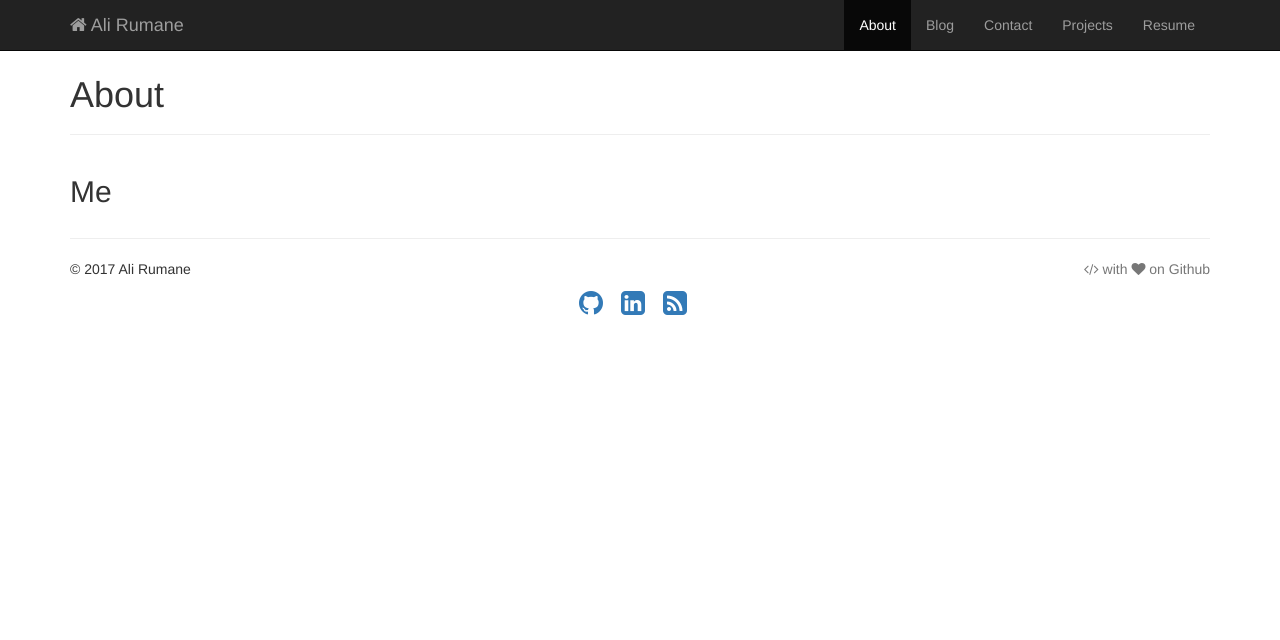
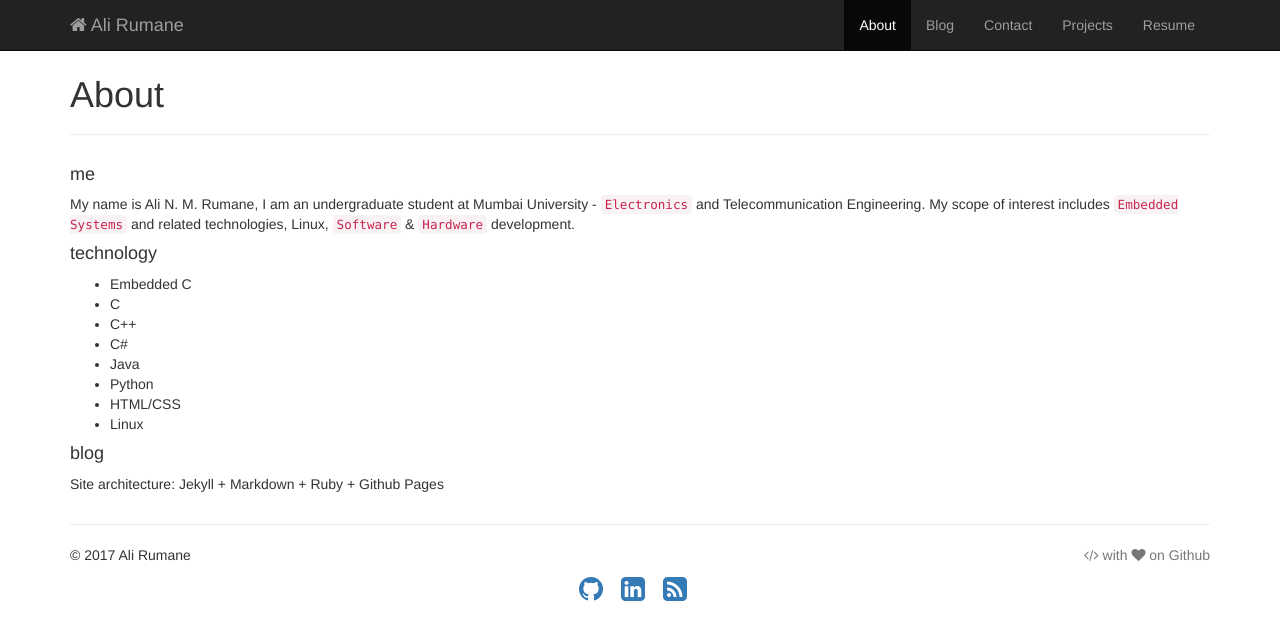
Before and after one commit to alirumane/ali-backup, a Jekyll site: the page built from about.md, in a window 1280 px wide. Shown: the top 640 px of the page. Built offline with Jekyll 4.4.1, drawn with Linux system fonts in a browser that asks for light colours.

Commit message:
Update about.md

```diff
--- a/about.md
+++ b/about.md
@@ -6,4 +6,22 @@ description: About
 ---
 {% include JB/setup %}
 
-## Me
+#### me
+
+My name is Ali N. M. Rumane, I am an undergraduate student at Mumbai University - `Electronics` and Telecommunication Engineering.
+My scope of interest includes `Embedded Systems` and related technologies, Linux, `Software` & `Hardware` development.
+
+#### technology
+
++ Embedded C
++ C
++ C++
++ C#
++ Java
++ Python
++ HTML/CSS
++ Linux
+
+#### blog
+
+Site architecture: Jekyll + Markdown + Ruby + Github Pages
```
